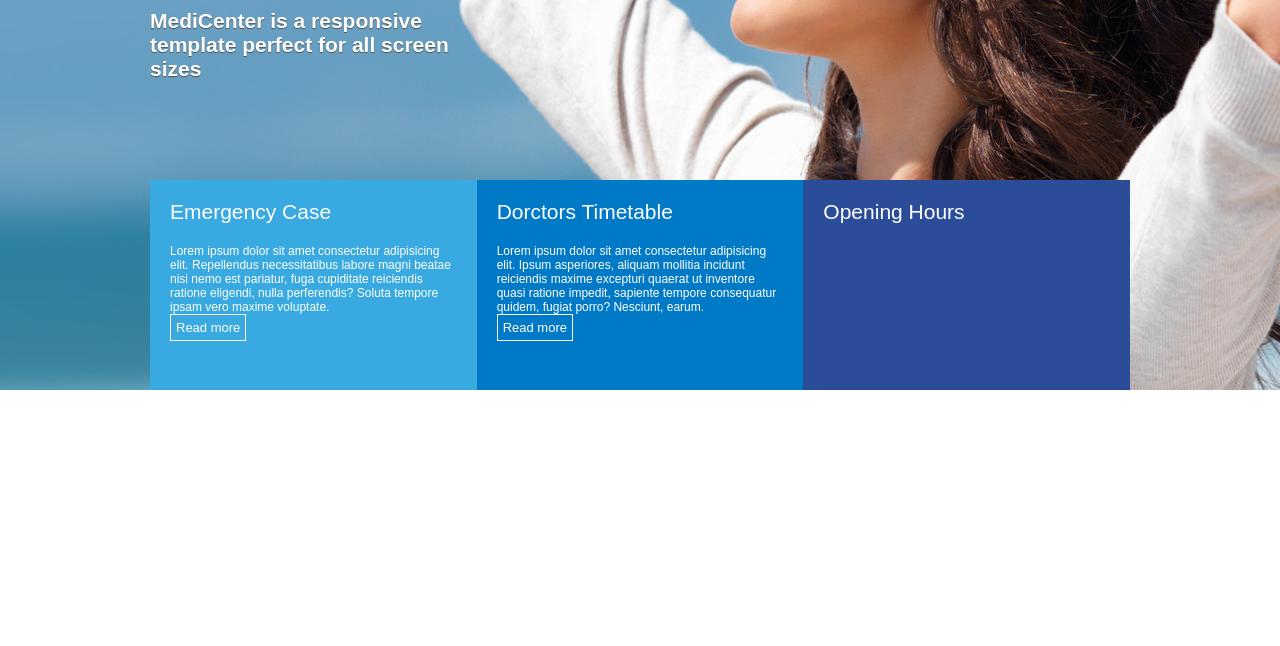
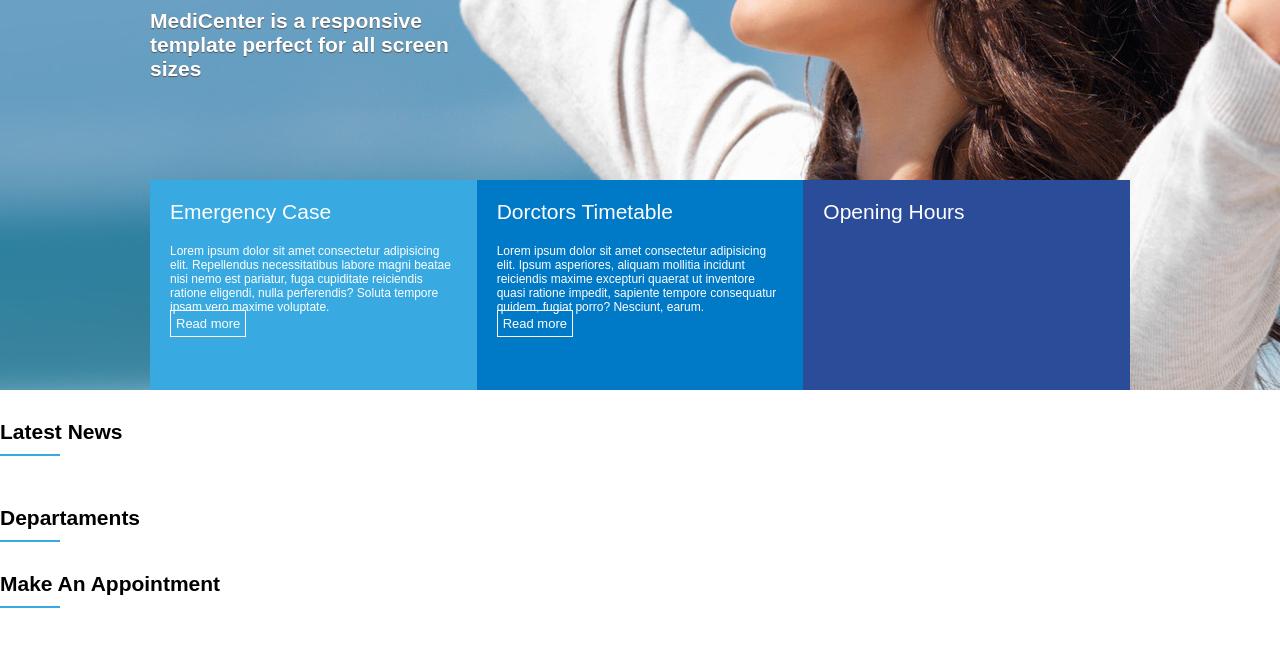
Before and after one commit to Soldier187/Praticando, a plain HTML site: page index.html in a window 1280 px wide. Shown: the part 410-1056 px from the top of the page. Before the commit the page ends 800 px from the top, so only its background shows below. Drawn offline with Linux system fonts and the light colour scheme.

Commit message:
commit  2

```diff
--- a/assets/CSS/template.css
+++ b/assets/CSS/template.css
@@ -4,6 +4,7 @@
 body {
     margin: 0;
     padding: 0;
+    padding-bottom: 300px;
 }
 
 header {
@@ -119,11 +120,37 @@ nav .active a,
     color: #ffff;
  }
 
- .banner_options a {
-    display: inline-block;
+ .banner_options a{
+    display: inlin  e-block;
     border: 1px solid #ffff;
     padding: 5px;
     color: #ffff;
     font-size: 13px;
     text-decoration: none;
  }
+
+ #geral{
+ justify-content: flex;
+display: flex; }
+
+#geral section{
+    flex: 2;}
+
+#geral aside{
+    flex: 1;
+}
+
+.widget_title{
+    margin-top: 30px;
+    margin-bottom: 20px;}
+
+.widget_title_text{
+    color: #000000;
+    font-size: 21px;
+    font-weight: bold;}
+
+.widget_title_bar{
+    width: 60px;
+    height: 2px;
+    background-color: #39aae1;
+    margin-top: 10px;}
--- a/index.html
+++ b/index.html
@@ -53,14 +53,45 @@
                  <div class="banner_desc">Lorem ipsum dolor sit amet consectetur adipisicing elit. Ipsum asperiores, aliquam mollitia incidunt reiciendis maxime excepturi quaerat ut inventore quasi ratione impedit, sapiente tempore consequatur quidem, fugiat porro? Nesciunt, earum.</div>
                  <a href="">Read more</a>
                </div>
-
                <div class="banner3">
                  <div class="banner_title">Opening Hours</div>
                </div>
+            </div>
+          </div>
+        </section>
 
+     <section id="geral">
+         <div class="container">
+              <section>
+                <div class="widget">
+                    <div class="widget_title">
+                        <div class="widget_title_text">Latest News</div>
+                        <div class="widget_title_bar"></div>
+                        </div>
+                        <div class="widget_body"></div>
+                    </div>
+                </div>
+               </section>
+                 <aside>
+            <div class="widget">
+                <div class="widget_title">
+                    <div class="widget_title_text">Departaments</div>
+                    <div class="widget_title_bar"></div>
+                    </div>
+                    <div class="widget_body"></div>
+                </div>
             </div>
 
+            <div class="widget">
+                <div class="widget_title">
+                    <div class="widget_title_text">Make An Appointment</div>
+                    <div class="widget_title_bar"></div>
+                    </div>
+                    <div class="widget_body"></div>
+                </div>
+            </div>
+                 </aside>
           </div>
-    </section>
+     </section>
 </body>
 </html>
```
